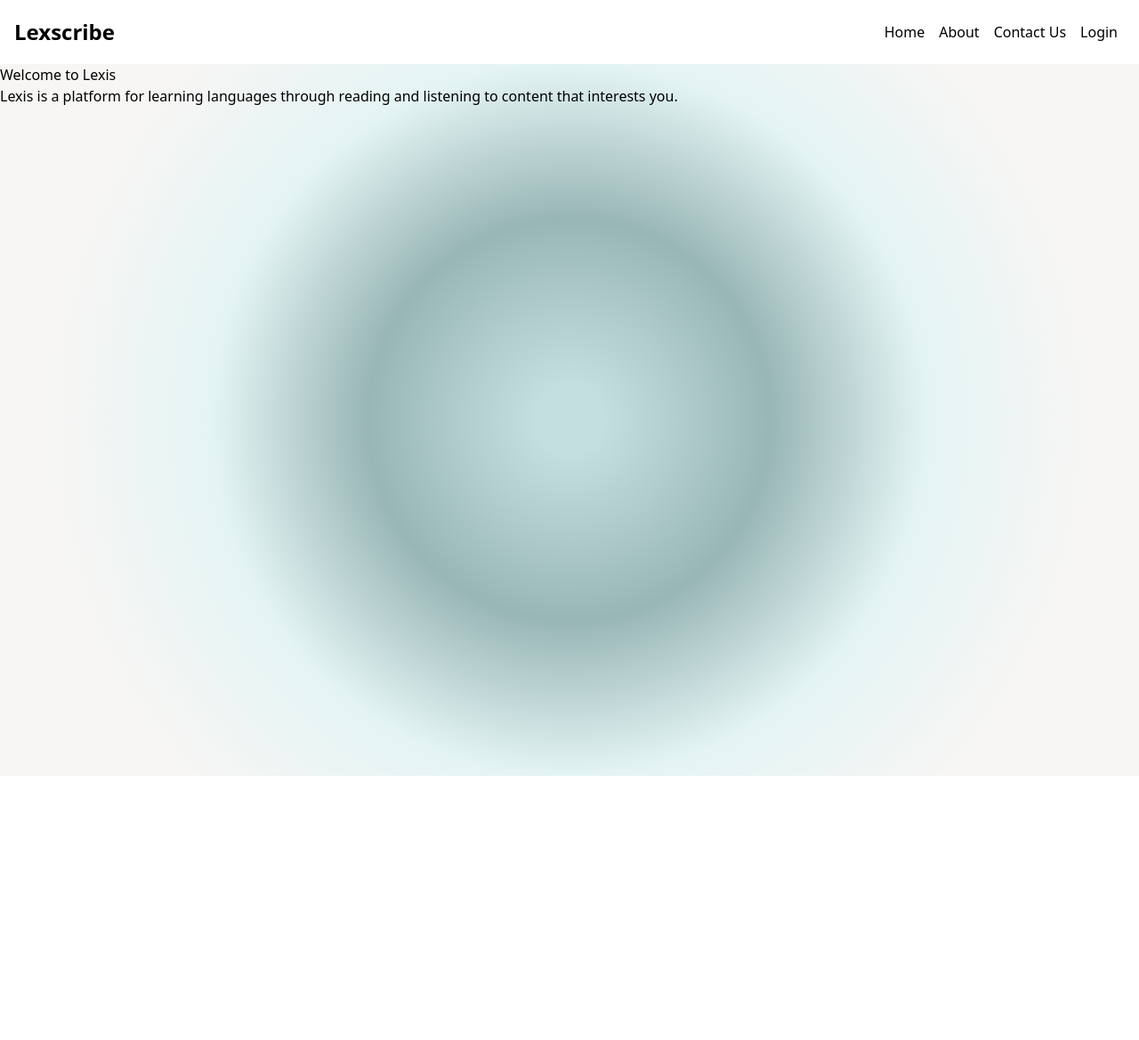
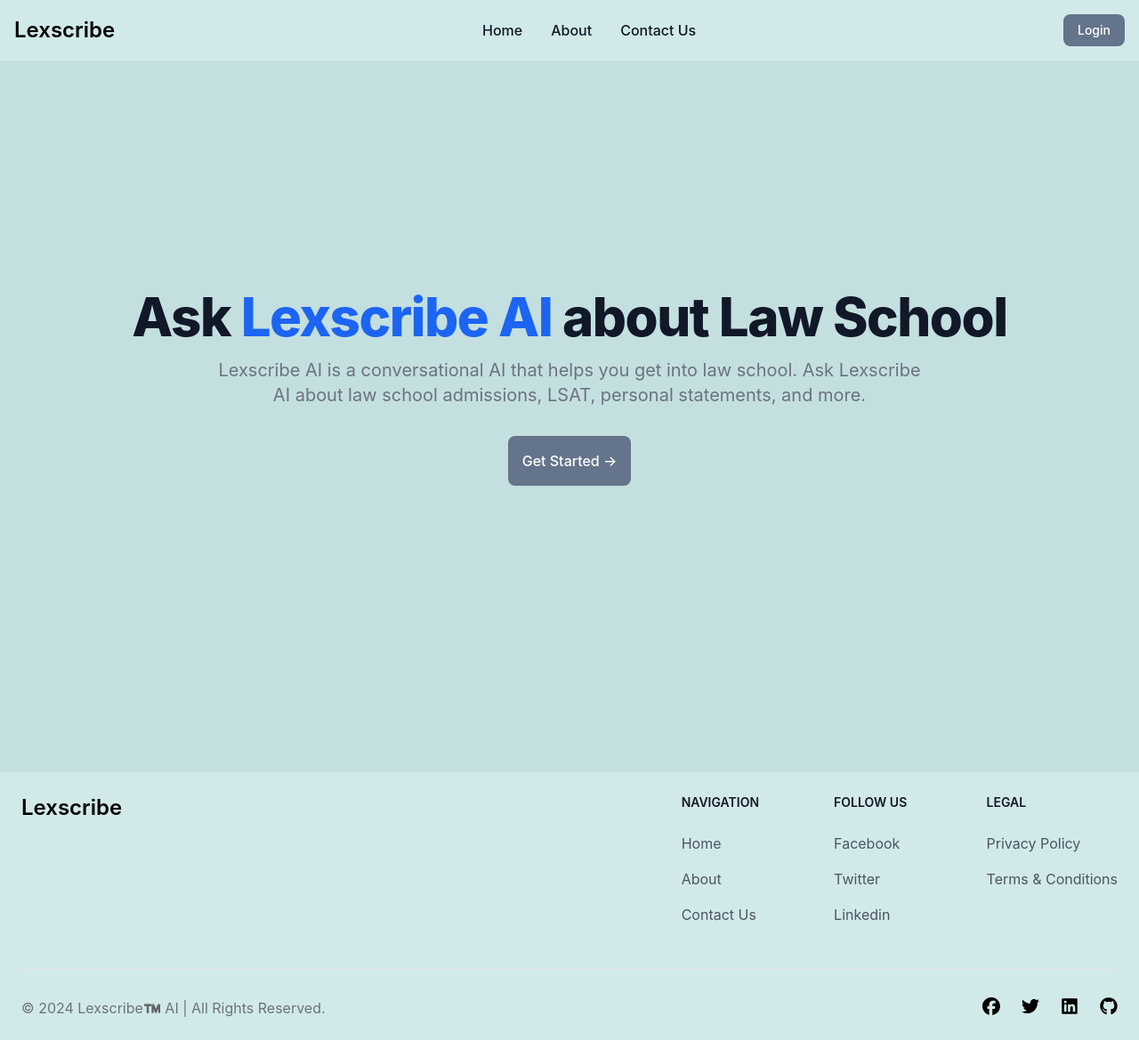
Before and after one commit to GioMjds/Lexcribe, a React (Vite) app in the folder Frontend/lexis-app/: page / in a window 1280 px wide. Shown: the whole page at 89% size. Before the commit the page ends 872 px from the top, so only its background shows below. Built offline with nearby package versions, Linux system fonts and the light colour scheme.

Commit message:
Home, footer, and navbar added

```diff
--- a/Frontend/lexis-app/index.html
+++ b/Frontend/lexis-app/index.html
@@ -2,12 +2,15 @@
 <html lang="en">
   <head>
     <meta charset="UTF-8" />
+    <meta name="viewport" content="width=device-width, initial-scale=1.0" />
     <link rel="icon" type="image/svg+xml" href="/vite.svg" />
-    <meta name="viewport" content="width=device-width, initial-scale=1.0" />
+    <link href="https://cdn.jsdelivr.net/npm/flowbite@2.5.2/dist/flowbite.min.css" rel="stylesheet" />
+    <link rel="stylesheet" href="https://cdnjs.cloudflare.com/ajax/libs/font-awesome/4.7.0/css/font-awesome.css" />
     <title>Lexscribe | Your Study Buddy In Studying Law</title>
   </head>
   <body>
     <div id="root"></div>
     <script type="module" src="/src/main.tsx"></script>
+    <script src="https://cdn.jsdelivr.net/npm/flowbite@2.5.2/dist/flowbite.min.js"></script>
   </body>
 </html>
--- a/Frontend/lexis-app/package.json
+++ b/Frontend/lexis-app/package.json
@@ -11,6 +11,8 @@
   },
   "dependencies": {
     "@fortawesome/fontawesome-free": "^6.7.1",
+    "@fortawesome/fontawesome-svg-core": "^6.7.1",
+    "@fortawesome/free-brands-svg-icons": "^6.7.1",
     "@fortawesome/free-solid-svg-icons": "^6.7.1",
     "@fortawesome/react-fontawesome": "^0.2.2",
     "@headlessui/react": "^2.2.0",
@@ -18,12 +20,14 @@
     "@material-tailwind/react": "^2.1.10",
     "@react-oauth/google": "^0.12.1",
     "axios": "^1.7.7",
+    "flowbite-react": "^0.10.2",
     "font-awesome": "^4.7.0",
     "framer-motion": "^12.0.0-alpha.1",
     "motion": "^11.11.17",
     "react": "^18.3.1",
     "react-dom": "^18.3.1",
-    "react-router-dom": "^7.0.1"
+    "react-router-dom": "^7.0.1",
+    "tailwind-scrollbar": "^3.1.0"
   },
   "devDependencies": {
     "@eslint/js": "^9.13.0",
--- a/Frontend/lexis-app/src/App.tsx
+++ b/Frontend/lexis-app/src/App.tsx
@@ -5,6 +5,7 @@ import Home from './pages/Home'
 import About from './pages/About'
 import Contact from './pages/Contact'
 import Login from './pages/Login'
+import Footer from './components/Footer'
 
 function App() {
 
@@ -17,6 +18,7 @@ function App() {
         <Route path='/contact' element={<Contact />} />
         <Route path='/login' element={<Login />} />
       </Routes>
+      <Footer />
     </BrowserRouter>
   )
 }
--- a/Frontend/lexis-app/src/components/Footer.tsx
+++ b/Frontend/lexis-app/src/components/Footer.tsx
@@ -1,7 +1,81 @@
+import { Link } from "react-router-dom"
+import { FontAwesomeIcon } from "@fortawesome/react-fontawesome"
+import { faFacebook, faTwitter, faLinkedin, faGithub } from "@fortawesome/free-brands-svg-icons"
 
 const Footer = () => {
   return (
-    <div>Footer</div>
+    <footer className="p-4 bg-light-medium sm:p-6 dark:bg-gray-800">
+      <div className="mx-auto max-w-screen-xl">
+        <div className="md:flex md:justify-between">
+          <div className="mb-6 md:mb-0">
+            <Link to='/' className="flex items-center">
+              <span className="self-center text-2xl font-semibold whitespace-nowrap dark:text-white">Lexscribe</span>
+            </Link>
+          </div>
+          <div className="grid grid-cols-2 gap-8 sm:gap-6 sm:grid-cols-3">
+            <div>
+              <h2 className="mb-6 text-sm font-semibold text-gray-900 uppercase dark:text-white">Navigation</h2>
+              <ul className="text-gray-600 dark:text-gray-400">
+                <li className="mb-4">
+                  <Link to='/' className="hover:underline">Home</Link>
+                </li>
+                <li className="mb-4">
+                  <Link to='/about' className="hover:underline">About</Link>
+                </li>
+                <li className="mb-4">
+                  <Link to='/contact' className="hover:underline">Contact Us</Link>
+                </li>
+              </ul>
+            </div>
+            <div>
+              <h2 className="mb-6 text-sm font-semibold text-gray-900 uppercase dark:text-white">Follow Us</h2>
+              <ul className="text-gray-600 dark:text-gray-400">
+                <li className="mb-4">
+                  <Link to='/' className="hover:underline">Facebook</Link>
+                </li>
+                <li className="mb-4">
+                  <Link to='/about' className="hover:underline">Twitter</Link>
+                </li>
+                <li className="mb-4">
+                  <Link to='/contact' className="hover:underline">Linkedin</Link>
+                </li>
+              </ul>
+            </div>
+            <div>
+              <h2 className="mb-6 text-sm font-semibold text-gray-900 uppercase dark:text-white">Legal</h2>
+              <ul className="text-gray-600 dark:text-gray-400">
+                <li className="mb-4">
+                  <Link to='/' className="hover:underline">Privacy Policy</Link>
+                </li>
+                <li className="mb-4">
+                  <Link to='/about' className="hover:underline">Terms & Conditions</Link>
+                </li>
+              </ul>
+            </div>
+          </div>
+        </div>
+        <hr className="my-6 border-gray-200 sm:mx-auto dark:border-gray-700 lg:my-8" />
+        <div className="sm:flex sm:items-center sm:justify-between">
+          <span className="text-base text-gray-500 sm:text-center dark:text-gray-400">
+            &copy; 2024 Lexscribe™️ AI | All Rights Reserved.
+          </span>
+          <div className="flex mt-4 space-x-6 sm:justify-center sm:mt-0">
+            <a href="https://www.facebook.com" target="_blank">
+              <FontAwesomeIcon icon={faFacebook} className="w-5 h-5"/>
+            </a>
+            <a href="https://www.facebook.com" target="_blank">
+              <FontAwesomeIcon icon={faTwitter} className="w-5 h-5"/>
+            </a>
+            <a href="https://www.facebook.com" target="_blank">
+              <FontAwesomeIcon icon={faLinkedin} className="w-5 h-5"/>
+            </a>
+            <a href="https://www.facebook.com" target="_blank">
+              <FontAwesomeIcon icon={faGithub} className="w-5 h-5"/>
+            </a>
+          </div>
+        </div>
+      </div>
+    </footer>
   )
 }
 
--- a/Frontend/lexis-app/src/components/NavBar.tsx
+++ b/Frontend/lexis-app/src/components/NavBar.tsx
@@ -1,47 +1,48 @@
-import { useState } from 'react';
+import { FC } from 'react';
 import { Link } from 'react-router-dom';
 
-const Navbar = () => {
-  const [navOpen, setNavOpen] = useState(false);
-
+const Navbar: FC = () => {
   return (
-    <nav className="bg-white shadow-md">
-      <div className="max-w-7xl mx-auto flex justify-between items-center p-4">
-        <Link to="/" className="text-2xl font-bold">Lexscribe</Link>
-        <button
-          className="md:hidden focus:outline-none"
-          onClick={() => setNavOpen(!navOpen)}
-          aria-label="Toggle navigation"
-        >
-          {navOpen ? (
-            <svg
-              xmlns="http://www.w3.org/2000/svg"
-              className="h-6 w-6"
-              fill="none"
-              viewBox="0 0 24 24"
-              stroke="currentColor"
-              strokeWidth={2}
-            >
-              <path strokeLinecap="round" strokeLinejoin="round" d="M6 18L18 6M6 6l12 12" />
+    <nav className="bg-light-medium border-gray-200 dark:bg-gray-900">
+      <div className="max-w-screen-xl flex flex-wrap items-center justify-between mx-auto p-4">
+        <Link to='/' className="flex items-center space-x-3 rtl:space-x-reverse">
+          <span className="self-center text-2xl font-semibold whitespace-nowrap dark:text-white">Lexscribe</span>
+        </Link>
+        <div className="flex md:order-2 space-x-3 md:space-x-0 rtl:space-x-reverse">
+          <Link to='/login' className="text-white bg-slate-500 hover:bg-slate-600 focus:ring-4 focus:outline-none focus:ring-blue-300 font-medium rounded-lg text-sm px-4 py-2 text-center dark:bg-slate-600 dark:hover:bg-slate-700 dark:focus:ring-slate-800">
+            Login
+          </Link>
+          <button
+            data-collapse-toggle="navbar-cta"
+            type="button"
+            className="inline-flex items-center p-2 w-10 h-10 justify-center text-sm text-gray-500 rounded-lg md:hidden hover:bg-gray-100 focus:outline-none focus:ring-2 focus:ring-gray-200 dark:text-gray-400 dark:hover:bg-gray-700 dark:focus:ring-gray-600"
+            aria-controls="navbar-cta"
+            aria-expanded="false"
+          >
+            <span className="sr-only">Open main menu</span>
+            <svg className="w-5 h-5" aria-hidden="true" xmlns="http://www.w3.org/2000/svg" fill="none" viewBox="0 0 17 14">
+              <path stroke="currentColor" strokeLinecap="round" strokeLinejoin="round" strokeWidth="2" d="M1 1h15M1 7h15M1 13h15" />
             </svg>
-          ) : (
-            <svg
-              xmlns="http://www.w3.org/2000/svg"
-              className="h-6 w-6"
-              fill="none"
-              viewBox="0 0 24 24"
-              stroke="currentColor"
-              strokeWidth={2}
-            >
-              <path strokeLinecap="round" strokeLinejoin="round" d="M4 6h16M4 12h16m-7 6h7" />
-            </svg>
-          )}
-        </button>
-        <div className={`flex-col md:flex md:flex-row ${navOpen ? 'flex' : 'hidden'} md:flex`}>
-          <Link to="/" className="p-2 hover:bg-gray-200 hover:underline rounded">Home</Link>
-          <Link to="/about" className="p-2 hover:bg-gray-200 hover:underline rounded">About</Link>
-          <Link to="/contact" className="p-2 hover:bg-gray-200 hover:underline rounded">Contact Us</Link>
-          <Link to='/login' className='p-2 hover:bg-gray-200 hover:underline rounded'>Login</Link>
+          </button>
+        </div>
+        <div className="items-center justify-between hidden w-full md:flex md:w-auto md:order-1" id="navbar-cta">
+          <ul className="flex flex-col font-medium p-4 md:p-0 mt-4 rounded-lg md:space-x-8 rtl:space-x-reverse md:flex-row md:mt-0 md:border-0  dark:bg-gray-800 md:dark:bg-gray-900 dark:border-gray-700">
+            <li>
+              <Link to='/' className='block py-2 px-3 md:p-0 text-gray-900 rounded hover:bg-gray-100 md:hover:bg-transparent md:hover:text-blue-500 md:dark:hover:text-blue-500 dark:text-white dark:hover:bg-gray-700 dark:hover:text-white md:dark:hover:bg-transparent dark:border-gray-700'>
+              Home
+              </Link>
+            </li>
+            <li>
+              <Link to='/about' className='block py-2 px-3 md:p-0 text-gray-900 rounded hover:bg-gray-100 md:hover:bg-transparent md:hover:text-blue-500 md:dark:hover:text-blue-500 dark:text-white dark:hover:bg-gray-700 dark:hover:text-white md:dark:hover:bg-transparent dark:border-gray-700'>
+              About
+              </Link>
+            </li>
+            <li>
+              <Link to='/contact' className='block py-2 px-3 md:p-0 text-gray-900 rounded hover:bg-gray-100 md:hover:bg-transparent md:hover:text-blue-500 md:dark:hover:text-blue-500 dark:text-white dark:hover:bg-gray-700 dark:hover:text-white md:dark:hover:bg-transparent dark:border-gray-700'>
+              Contact Us
+              </Link>
+            </li>
+          </ul>
         </div>
       </div>
     </nav>
--- a/Frontend/lexis-app/src/index.css
+++ b/Frontend/lexis-app/src/index.css
@@ -1,3 +1,20 @@
 @tailwind base;
 @tailwind components;
 @tailwind utilities;
+
+::-webkit-scrollbar {
+    width: 6px; /* width of the scrollbar */
+  }
+
+  ::-webkit-scrollbar-track {
+    background: #f1f1f1; /* background of the scrollbar track */
+  }
+
+  ::-webkit-scrollbar-thumb {
+    background: #888; /* color of the scrollbar thumb */
+    border-radius: 10px; /* rounded corners of the scrollbar thumb */
+  }
+
+  ::-webkit-scrollbar-thumb:hover {
+    background: #555; /* color of the scrollbar thumb on hover */
+  }
--- a/Frontend/lexis-app/src/sections/Hero.tsx
+++ b/Frontend/lexis-app/src/sections/Hero.tsx
@@ -1,10 +1,22 @@
+import { Link } from "react-router-dom";
 
 const Hero = () => {
     return (
-        <div className="hero bg-custom-gradient min-h-screen">
-            <h1>Welcome to Lexis</h1>
-            <p>Lexis is a platform for learning languages through reading and listening to content that interests you.</p>
-        </div>
+        <section className="bg-light flex items-center min-h-screen dark:bg-gray-900">
+            <div className="py-8 px-4 mx-auto max-w-screen-xl text-center lg:py-16 lg:px-12">
+                <h1 className="mb-4 text-4xl font-extrabold tracking-tight leading-none text-gray-900 md:text-5xl lg:text-6xl dark:text-white">
+                    Ask <span className="text-blue-600">Lexscribe AI</span> about Law School
+                </h1>
+                <p className="mb-8 text-lg font-normal text-gray-500 lg:text-xl sm:px-16 xl:px-48 dark:text-gray-400">
+                    Lexscribe AI is a conversational AI that helps you get into law school. Ask Lexscribe AI about law school admissions, LSAT, personal statements, and more.
+                </p>
+                <div className="flex flex-col mb-8 lg:mb-16 space-y-4 sm:flex-row sm:justify-center sm:space-y-0 sm:space-x-4">
+                    <Link to='/login' className="inline-flex justify-center items-center py-3 px-5 text-base font-medium text-center text-white rounded-lg bg-slate-500 hover:bg-slate-600 md:p-4 sm:p-4">
+                        Get Started &rarr;
+                    </Link>
+                </div>
+            </div>
+        </section>
     );
 }
 
```
Also changed, not shown: Frontend/lexis-app/tailwind.config.js (+55 -12 lines), 1 other file (tests, documents, lock files or other folders).
